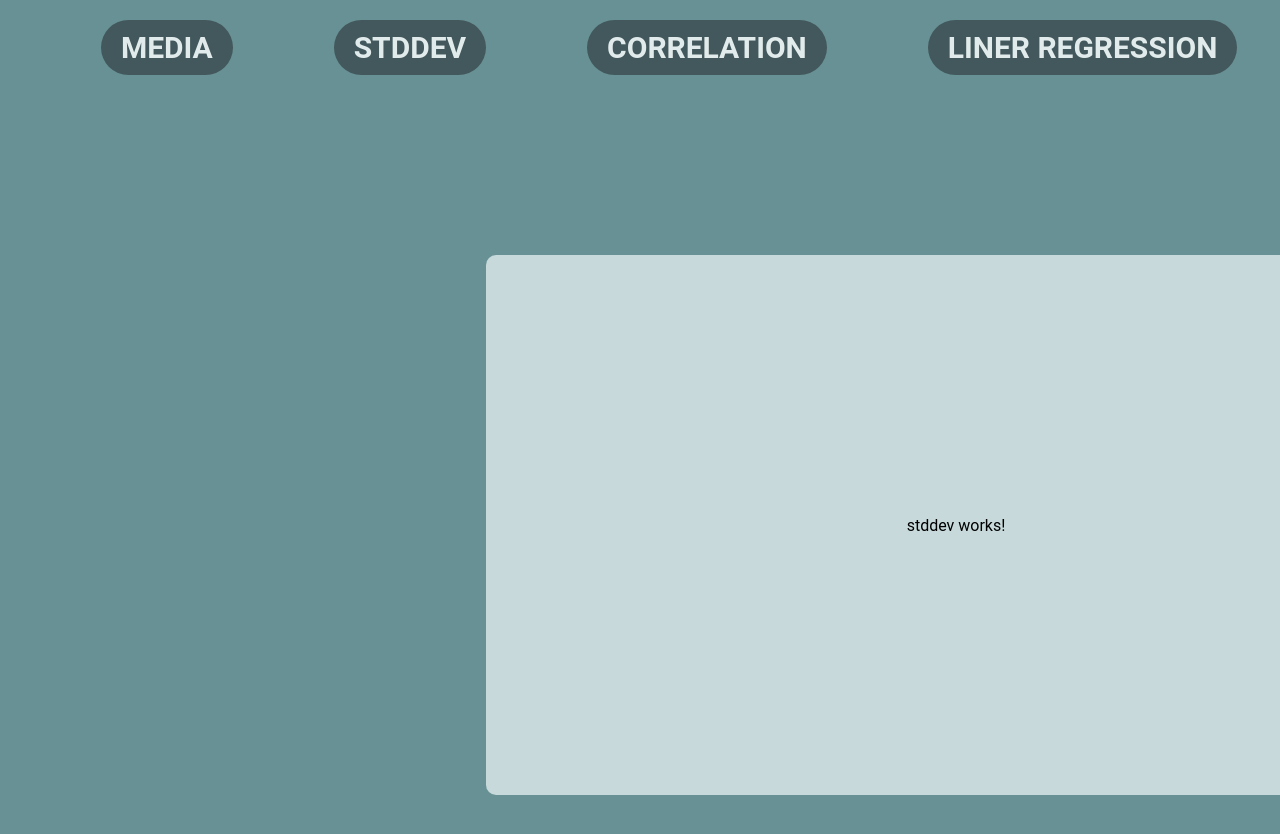
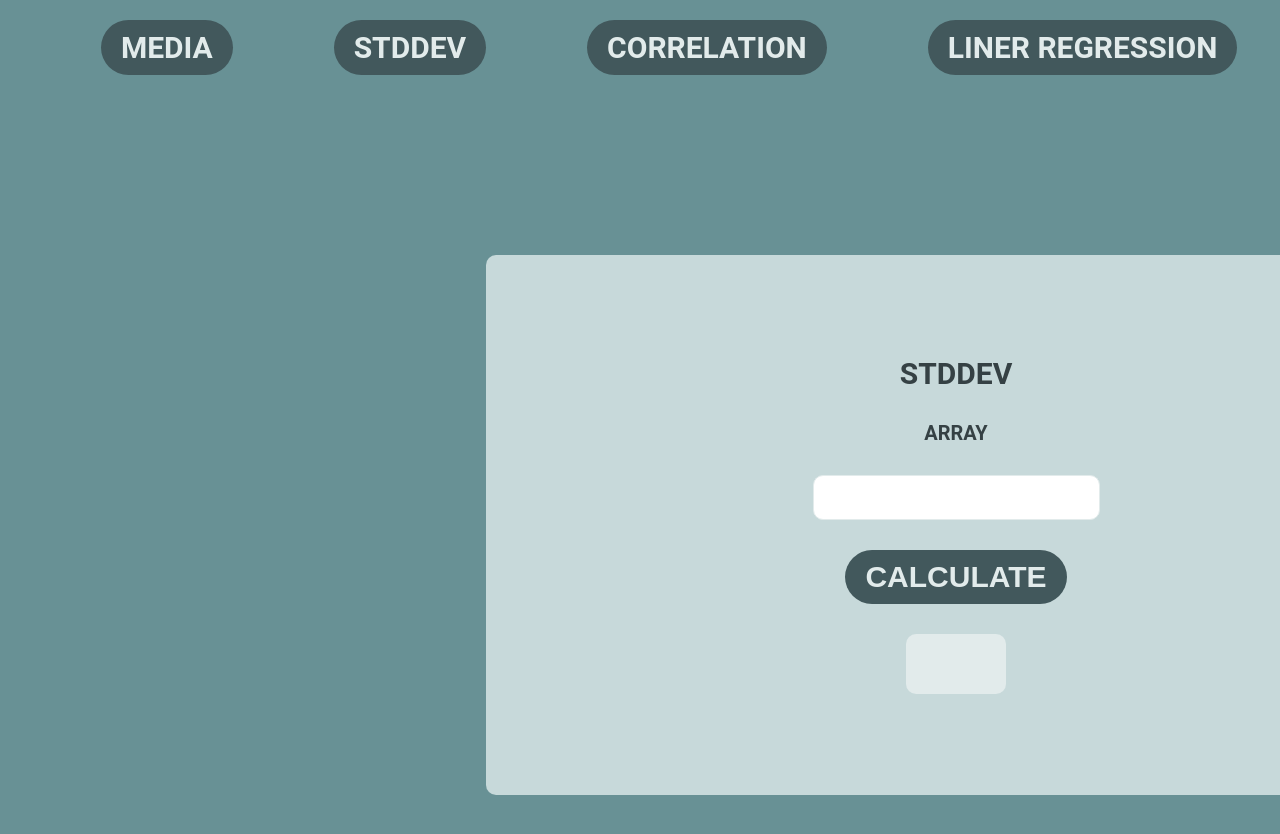
Before and after one commit to IngEnigma/testing-mat-Jesus-Contreras, an Angular app: page /stddev in a window 1280 px wide. Shown: the top 834 px of the page. Built offline with nearby package versions, Linux system fonts and the light colour scheme.

Commit message:
intgration test added in stddev

```diff
--- a/src/app/media/media.component.ts
+++ b/src/app/media/media.component.ts
@@ -15,14 +15,13 @@ export class MediaComponent {
 
   media : Media;
   util : Utilities;
+  imputString: string = '';
+  result: number | null = null;
 
   constructor() {
     this.media = new Media();
     this.util = new Utilities();
   }
-
-  imputString: string = '';
-  result: number | null = null;
 
   calculateMedia(arrayString: string): number | null {
     const array = this.util.processArray(arrayString);
--- a/src/app/stddev/stddev.component.css
+++ b/src/app/stddev/stddev.component.css
@@ -0,0 +1,55 @@
+h1{
+    font-size: 30px;
+    font-weight: bold;
+    margin: 0px;
+    color: #354144;
+}
+
+label{
+    font-size: 20px;
+    font-weight: bold;
+    color: #354144;
+}
+
+input{
+    padding-left: 10px;
+    padding-right: 10px;
+    padding-top: 10px;
+    padding-bottom: 10px;
+    border-radius: 10px;
+    border: 1px solid #e2ebeb;
+    font-size: 20px;
+}
+
+button{
+    background-color: #42585c;
+    color: #e2ebeb;
+    border: none;
+    font-weight: 600;
+    font-size: 30px;
+    border-radius: 50px;
+    padding-left: 20px;
+    padding-right: 20px;
+    padding-top: 10px;
+    padding-bottom: 10px;
+    cursor: pointer;
+}
+
+div{
+    display: flex;
+    flex-direction: column;
+    align-items: center;
+    justify-content: center;
+    background-color: #e2ebeb;
+    border-radius: 10px;
+    width: 100px;
+    height: 60px;
+}
+
+.container{
+    display: flex;
+    flex-direction: column;
+    align-items: center;
+    justify-content: center;
+    gap: 30px;
+}
--- a/src/app/stddev/stddev.component.html
+++ b/src/app/stddev/stddev.component.html
@@ -1 +1,9 @@
-<p>stddev works!</p>
+<section class="container">
+    <h1>STDDEV</h1>
+    <label for="arrayInput">ARRAY</label>
+    <input id="arrayInput" [(ngModel)]="imputString"/>
+    <button (click)="calculateStdDev(imputString)">CALCULATE</button>
+    <div>
+        <p *ngIf="result !== null">{{ result }}</p>
+    </div>
+</section>
--- a/src/app/stddev/stddev.component.ts
+++ b/src/app/stddev/stddev.component.ts
@@ -1,19 +1,38 @@
 import { Component } from '@angular/core';
 import { Stddev } from '../classes/stddev';
+import { Utilities } from '../classes/utilities';
+import { CommonModule } from '@angular/common';
+import { FormsModule } from '@angular/forms';
 
 @Component({
   selector: 'app-stddev',
   standalone: true,
-  imports: [],
+  imports: [CommonModule, FormsModule],
   templateUrl: './stddev.component.html',
   styleUrl: './stddev.component.css'
 })
 export class StddevComponent {
 
   stddev: Stddev;
+  util : Utilities;
+  imputString: string = '';
+  result: number | null = null;
 
   constructor() {
     this.stddev = new Stddev();
+    this.util = new Utilities();
+  }
+
+  calculateStdDev(arrayString: string): number | null {
+    const array = this.getArray(arrayString);
+    if (array) {
+      this.result = this.getStddev(array);
+    }
+    return this.result;
+  }
+
+  getArray(arrayString: string): number[] | null {
+    return this.util.processArray(arrayString);
   }
 
   getStddev(array: number[]): number {
```
Also changed, not shown: 1 other file (tests, documents, lock files or other folders).
